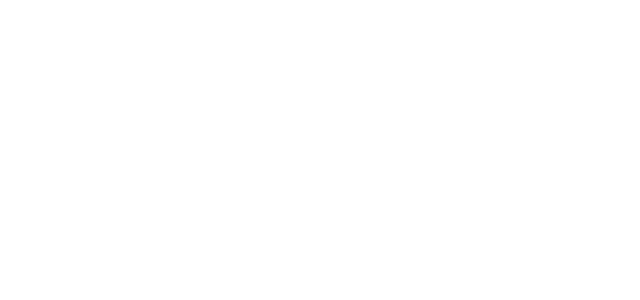
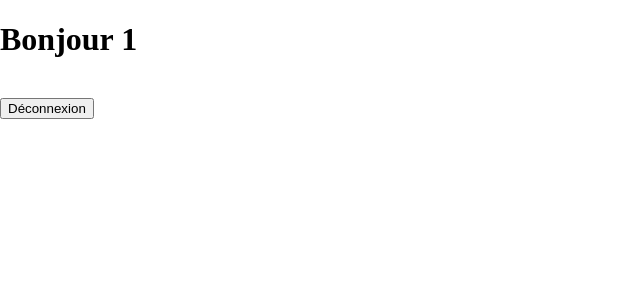
Before and after one commit to Zer0absolute/crazee-burger-v01, a React (Vite) app: page /order/1 in a window 1280 px wide. Shown: the top 300 px of the page, without its empty margins (0-640 px from the left). Built offline with nearby package versions, Linux system fonts and the light colour scheme.

Commit message:
:construction: F02: ORDER > OrderPage > retrieving username to OrderPage

```diff
--- a/src/App.jsx
+++ b/src/App.jsx
@@ -9,7 +9,7 @@ function App() {
   return <div>
     <Routes>
       <Route path="/" element={<LoginPage/>}/>
-      <Route path="order" element={<OrderPage/>} />
+      <Route path="order/:username" element={<OrderPage/>} />
       <Route path="*" element={<ErrorPage/>} />
     </Routes>
   </div>
--- a/src/component/pages/LOGIN/LoginForm.jsx
+++ b/src/component/pages/LOGIN/LoginForm.jsx
@@ -1,11 +1,13 @@
 import {useState} from "react";
+import {useNavigate} from "react-router-dom";
 
 export const LoginForm = () => {
     const [inputValue, setInputValue] = useState('');
+    const navigate = useNavigate()
     const handleSubmit = (event) => {
         event.preventDefault()
-        alert(`Bonjour ${inputValue}`)
         setInputValue('')
+        navigate(`order/${inputValue}`)
     }
     const handleChange = (event) => {
       setInputValue(event.target.value)
--- a/src/component/pages/ORDER/OrderPage.jsx
+++ b/src/component/pages/ORDER/OrderPage.jsx
@@ -1,8 +1,9 @@
-import {Link} from "react-router-dom";
+import {Link, useParams} from "react-router-dom";
 
 export const OrderPage = () => {
+    const { username } = useParams()
     return <div>
-        <h1>Bonjour</h1>
+        <h1>Bonjour {username}</h1>
         <br/>
         <Link to={"/"}>
             <button>Déconnexion</button>
```
